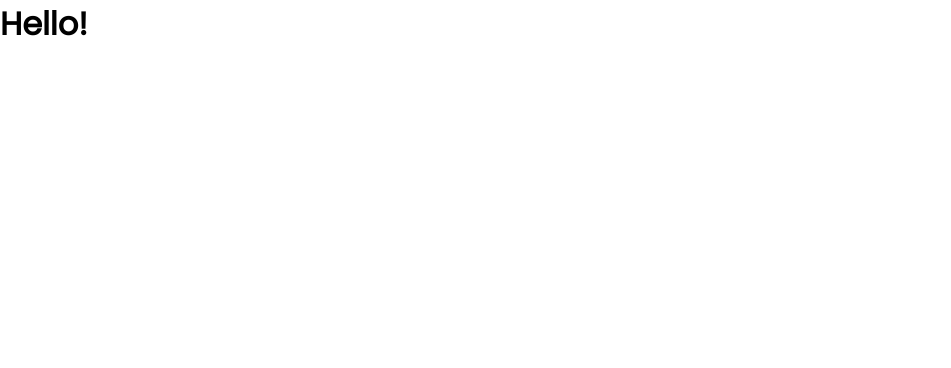
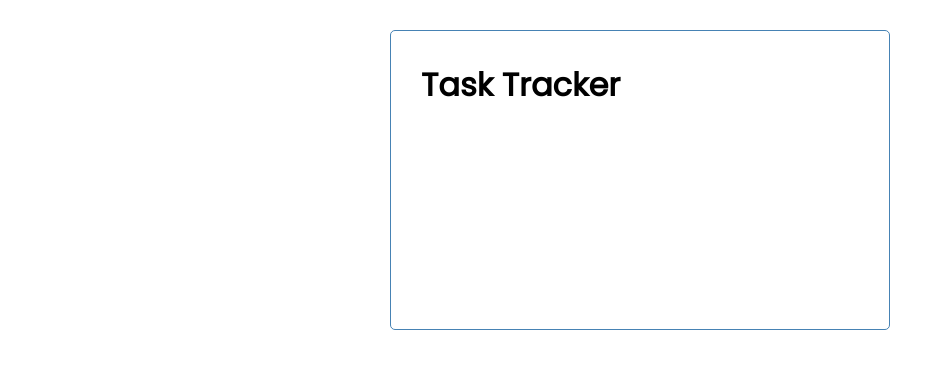
Before and after one commit to danielhumgon/vue-2021, a Vue app: page / in a window 1280 px wide. Shown: the top 368 px of the page, without its empty margins (0-951 px from the left). Built offline with nearby package versions, Linux system fonts and the light colour scheme.

Commit message:
Created a Header component - passed title as props

```diff
--- a/src/App.vue
+++ b/src/App.vue
@@ -1,14 +1,18 @@
 <template>
-  <h1>Hello!</h1>
+<div class="container">
+    <Header title="Task Tracker"/>
+</div>
+
 </template>
 
 <script>
 
+import Header from './components/Header'
 
 export default {
   name: 'App',
   components: {
-
+    Header
   }
 }
 </script>
--- /dev/null
+++ b/src/components/Header.vue
@@ -0,0 +1,23 @@
+<template>
+    <header>
+        <h1>{{title}}</h1>
+    </header>
+</template>
+
+<script>
+    export default {
+        name: 'Header',
+        props: {
+            title: String,
+        }
+    }
+</script>
+
+<style scoped>
+    header {
+        display: flex;
+        justify-content: space-between;
+        align-items: center;
+        margin-bottom: 20px;
+    }
+</style>
```
